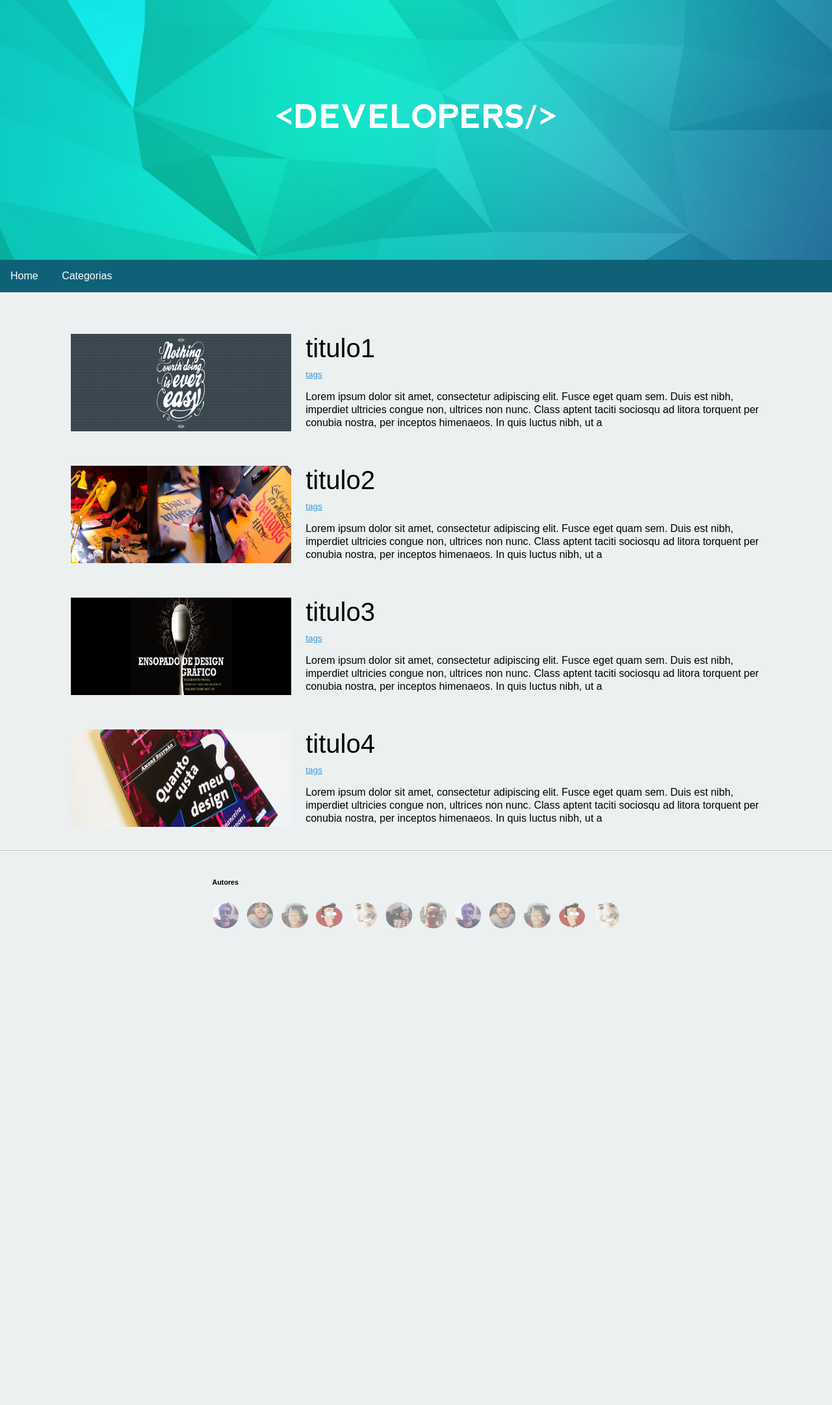
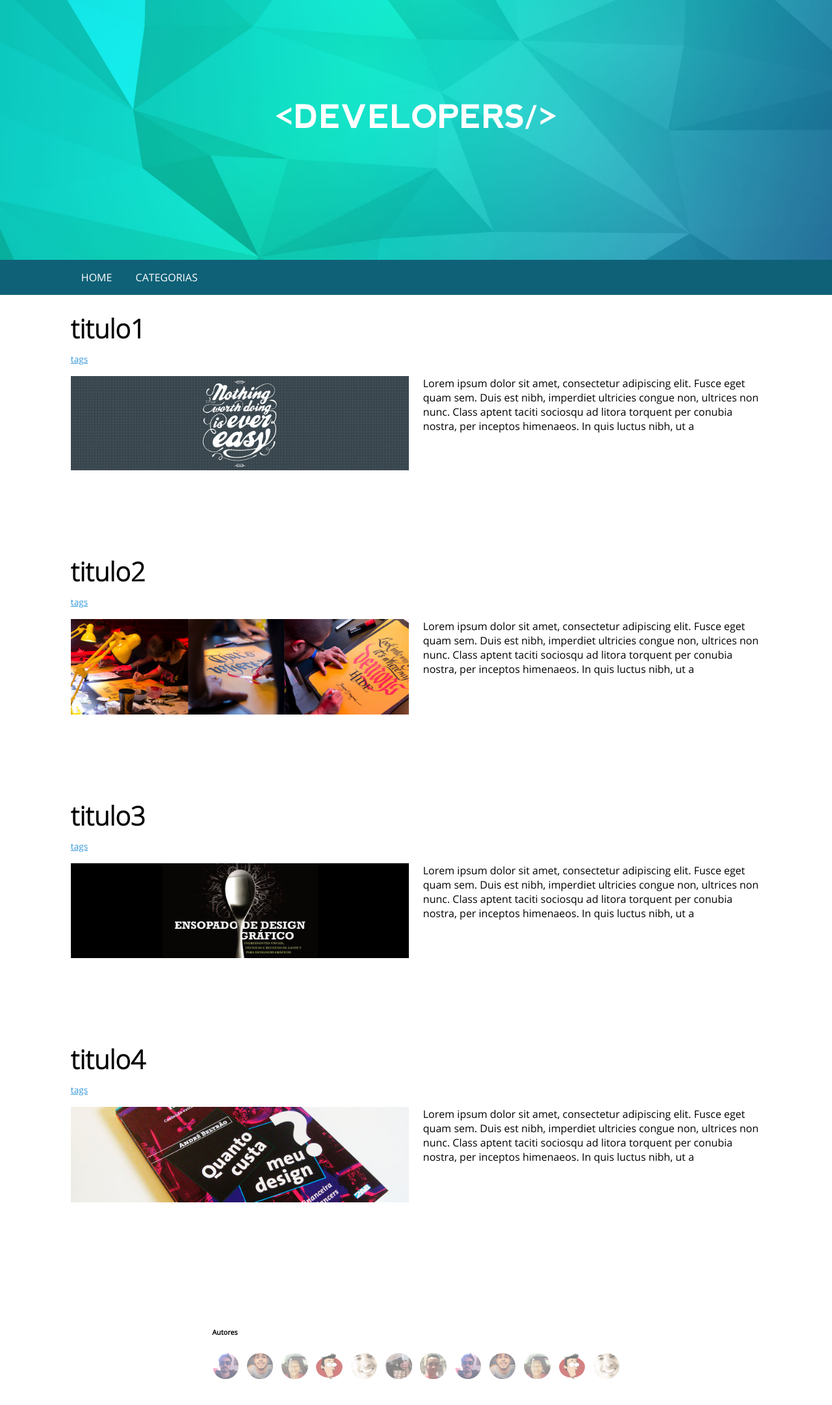
Before and after one commit to devsgroup/blog, a Jekyll site: the page built from index.html, in a window 1280 px wide. Shown: the whole page at 65% size. Built offline with Jekyll 4.4.1, drawn with Linux system fonts in a browser that asks for light colours; before the commit the page ends 1464 px from its top, so only the background shows below that.

Commit message:
align the menu and improve post list

```diff
--- a/_sass/_theme.scss
+++ b/_sass/_theme.scss
@@ -1,6 +1,13 @@
-
+@font-face {
+    font-family: TitleType;
+    src: url("../fonts/OpenSans-Light.ttf");
+}
+@font-face {
+    font-family: TextType;
+    src: url("../fonts/OpenSans-Regular.ttf");
+}
 body{
-	background-color: $color-lighten-gray;
+	font-family: TextType;
 }
 img{
 	max-width: 100%;
@@ -27,9 +34,12 @@ img{
 ///////////////////////////////////////////////////////////////////////////////
 .menu{
     background-color: $color-dark-blue;
+    font-family: TextType;
+    text-transform: uppercase;
 }
 .menu > ul{
 	@include listUnstyled;
+	@include row-center(10);
 	color: #fff;
 
 	& > li{
@@ -59,40 +69,42 @@ img{
 ///////////////////////////////////////////////////////////////////////////////
 .listPosts{
 	@include row();
+	list-style: none;
 	margin: 1.5em 0;
 	padding: 0;
+
+	ul{
+		@include listUnstyled();
+	}
 }
 .listPosts-post{
-	@include row();
-	list-style: none;
-	margin-top: 2.5em;
-}
-.listPosts-image{
-	@include column(4); //height: 150px width:340px
-	height: 150px;      //remove this propety after cutting the final images
-}
-.listPosts-info{
-	@include column(8);
-	//@include offset(3);
-
-	& p{
-		line-height: 1.25;
-	}
+	margin-bottom: 8em;
 }
 .listPosts-title{
-	font-weight: normal;
+	font-family: TitleType;
 	font-size: 2.5em;
 	margin-bottom: 0.2em;
 	margin-top: 0;
 }
 .listPosts-tags{
-	list-style: none;
-	margin: 0;
-	padding: 0;
+	@include listUnstyled();
 
 	& a{
 		color: $color-light-blue;
 		font-size: 0.85em;
+	}
+}
+.listPosts-summary{
+	@include row();
+	margin-top: 1em;
+
+	& > img{
+		@include column(6); //height: 150px width:340px
+		//height: 150px;      //remove this propety after cutting the final images
+	}
+	& > p{
+		@include column(6);
+		//@include offset(1);
 	}
 }
 ///////////////////////////////////////////////////////////////////////////////
@@ -134,7 +146,5 @@ img{
 //FOOTER
 ///////////////////////////////////////////////////////////////////////////////
 .footer{
-	border-top: solid #FFFFFF 1px;
-	box-shadow: -1px -1px 0px #BEBEBE;
 	padding: 1em 0;
 }
--- a/index.html
+++ b/index.html
@@ -16,51 +16,59 @@ layout: default
 
 <ul class="listPosts">
   <li class="listPosts-post">
-    <img src="/img/capa_interna1.jpg" alt="" class="listPosts-image">
-    <div class="listPosts-info">
     <header>
       <h2 class="listPosts-title">titulo1</h2>
       <ul class="listPosts-tags">
         <li><a href="">tags</a></li>
       </ul>
     </header>
-      <p>Lorem ipsum dolor sit amet, consectetur adipiscing elit. Fusce eget quam sem. Duis est nibh, imperdiet ultricies congue non, ultrices non nunc. Class aptent taciti sociosqu ad litora torquent per conubia nostra, per inceptos himenaeos. In quis luctus nibh, ut a</p>
+    <div class="listPosts-summary">
+      <img src="/img/capa_interna1.jpg" alt=""/>
+      <p>
+        Lorem ipsum dolor sit amet, consectetur adipiscing elit. Fusce eget quam sem. Duis est nibh, imperdiet ultricies congue non, ultrices non nunc. Class aptent taciti sociosqu ad litora torquent per conubia nostra, per inceptos himenaeos. In quis luctus nibh, ut a
+      </p>
     </div>
   </li>
   <li class="listPosts-post">
-    <img src="/img/capa_interna2.jpg" alt="" class="listPosts-image">
-    <div class="listPosts-info">
     <header>
       <h2 class="listPosts-title">titulo2</h2>
       <ul class="listPosts-tags">
         <li><a href="">tags</a></li>
       </ul>
     </header>
-      <p>Lorem ipsum dolor sit amet, consectetur adipiscing elit. Fusce eget quam sem. Duis est nibh, imperdiet ultricies congue non, ultrices non nunc. Class aptent taciti sociosqu ad litora torquent per conubia nostra, per inceptos himenaeos. In quis luctus nibh, ut a</p>
+    <div class="listPosts-summary">
+      <img src="/img/capa_interna2.jpg" alt=""/>
+      <p>
+        Lorem ipsum dolor sit amet, consectetur adipiscing elit. Fusce eget quam sem. Duis est nibh, imperdiet ultricies congue non, ultrices non nunc. Class aptent taciti sociosqu ad litora torquent per conubia nostra, per inceptos himenaeos. In quis luctus nibh, ut a
+      </p>
     </div>
   </li>
    <li class="listPosts-post">
-    <img src="/img/capa_interna3.jpg" alt="" class="listPosts-image">
-    <div class="listPosts-info">
     <header>
       <h2 class="listPosts-title">titulo3</h2>
       <ul class="listPosts-tags">
         <li><a href="">tags</a></li>
       </ul>
     </header>
-      <p>Lorem ipsum dolor sit amet, consectetur adipiscing elit. Fusce eget quam sem. Duis est nibh, imperdiet ultricies congue non, ultrices non nunc. Class aptent taciti sociosqu ad litora torquent per conubia nostra, per inceptos himenaeos. In quis luctus nibh, ut a</p>
+    <div class="listPosts-summary">
+      <img src="/img/capa_interna3.jpg" alt=""/>
+      <p>
+        Lorem ipsum dolor sit amet, consectetur adipiscing elit. Fusce eget quam sem. Duis est nibh, imperdiet ultricies congue non, ultrices non nunc. Class aptent taciti sociosqu ad litora torquent per conubia nostra, per inceptos himenaeos. In quis luctus nibh, ut a
+      </p>
     </div>
   </li>
    <li class="listPosts-post">
-    <img src="/img/capa_interna4.jpg" alt="" class="listPosts-image">
-    <div class="listPosts-info">
     <header>
       <h2 class="listPosts-title">titulo4</h2>
       <ul class="listPosts-tags">
         <li><a href="">tags</a></li>
       </ul>
     </header>
-      <p>Lorem ipsum dolor sit amet, consectetur adipiscing elit. Fusce eget quam sem. Duis est nibh, imperdiet ultricies congue non, ultrices non nunc. Class aptent taciti sociosqu ad litora torquent per conubia nostra, per inceptos himenaeos. In quis luctus nibh, ut a</p>
+    <div class="listPosts-summary">
+      <img src="/img/capa_interna4.jpg" alt=""/>
+      <p>
+        Lorem ipsum dolor sit amet, consectetur adipiscing elit. Fusce eget quam sem. Duis est nibh, imperdiet ultricies congue non, ultrices non nunc. Class aptent taciti sociosqu ad litora torquent per conubia nostra, per inceptos himenaeos. In quis luctus nibh, ut a
+      </p>
     </div>
   </li>
 </ul>
```
Also changed, not shown: fonts/OpenSans-Bold.ttf (added), fonts/OpenSans-Light.ttf (added), fonts/OpenSans-Regular.ttf (added), fonts/OpenSans-Semibold.ttf (added). Lines whose indentation alone changed are shown as unchanged.
